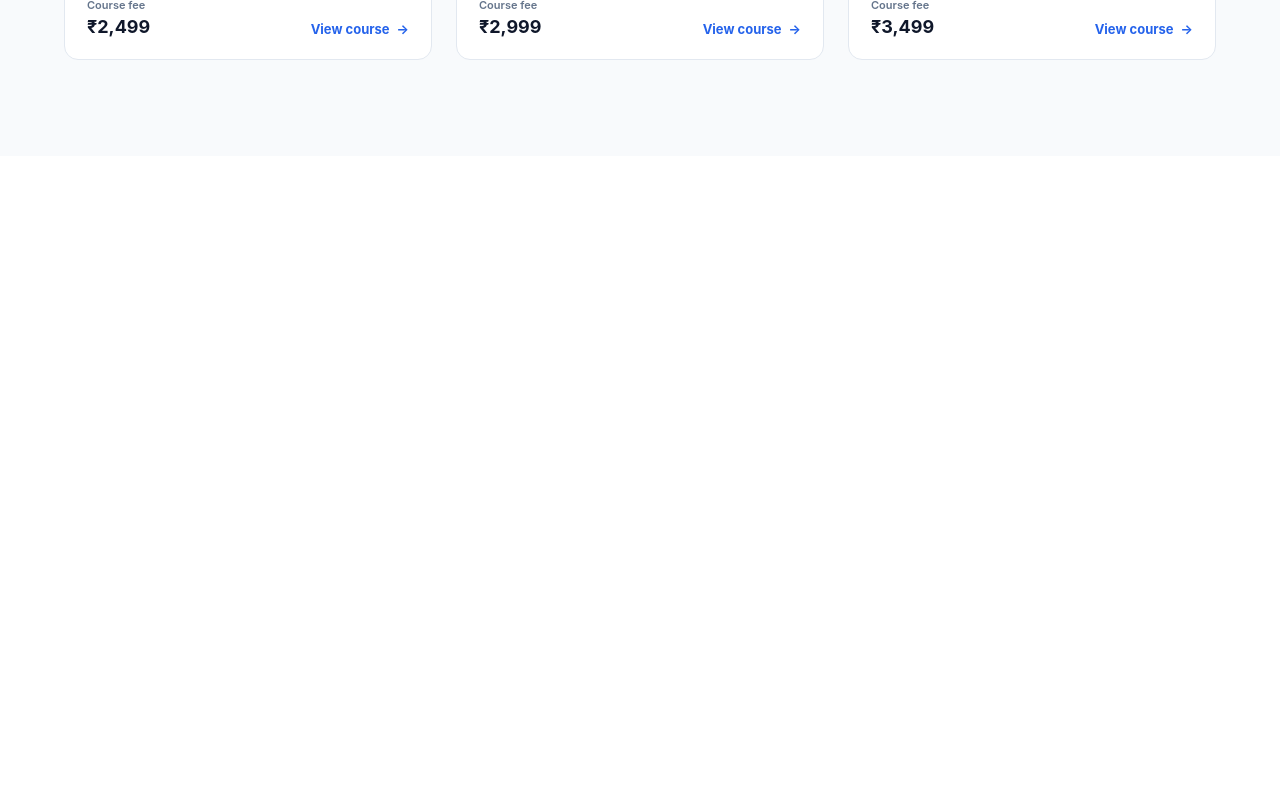
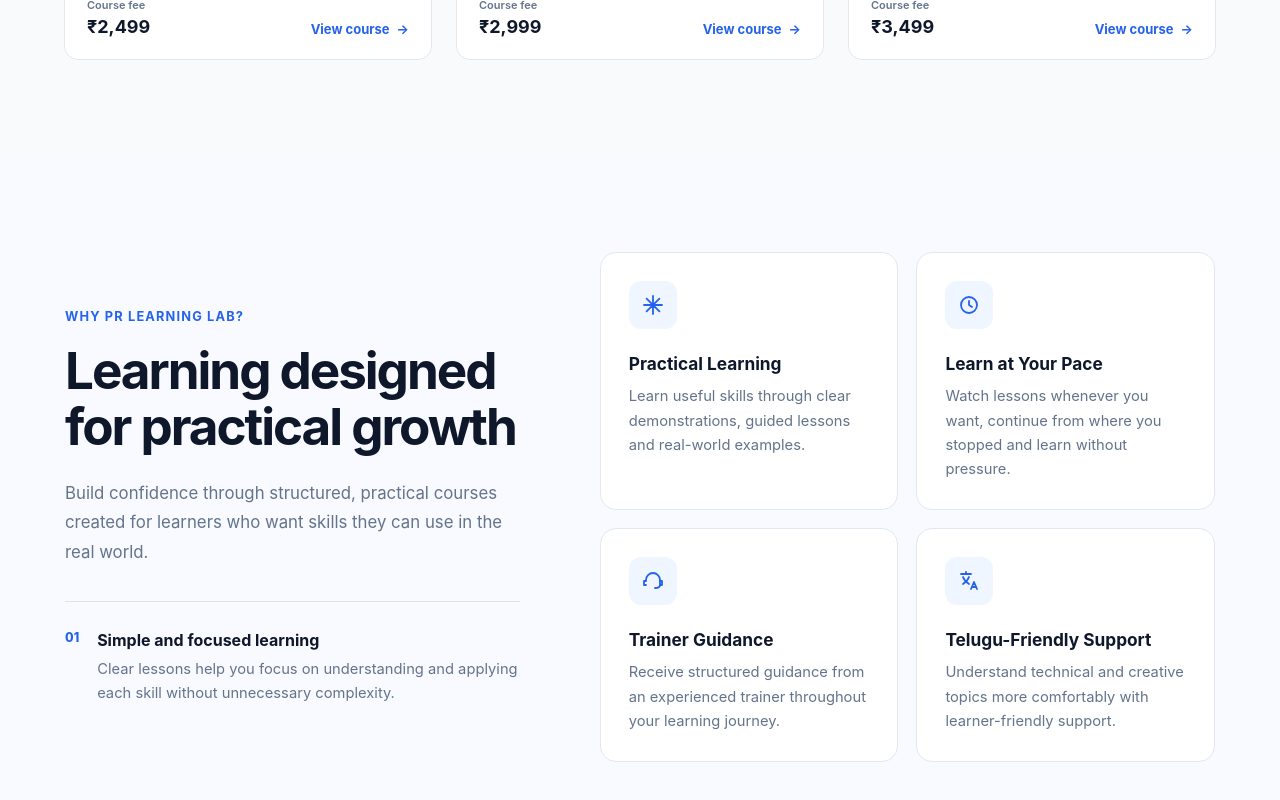
Before and after one commit to Hima-Varshitha/PR-Learning-Lab, a React (Vite) app in the folder client/: page / in a window 1280 px wide. Shown: the part 1433-2233 px from the top of the page. Before the commit the page ends 1589 px from the top, so only its background shows below. Built offline with nearby package versions, Linux system fonts and the light colour scheme.

Commit message:
Add learning benefits section

```diff
--- a/client/src/App.jsx
+++ b/client/src/App.jsx
@@ -1,6 +1,7 @@
 import Navbar from "./components/Navbar";
 import Hero from "./components/Hero";
 import FeaturedCourses from "./components/FeaturedCourses";
+import WhyChooseUs from "./components/WhyChooseUs";
 
 function App() {
   return (
@@ -10,6 +11,7 @@ function App() {
       <main>
         <Hero />
         <FeaturedCourses />
+        <WhyChooseUs />
       </main>
     </>
   );
--- /dev/null
+++ b/client/src/components/WhyChooseUs.css
@@ -0,0 +1,163 @@
+.why-section {
+  padding: 96px 24px;
+  background-color: #f8faff;
+}
+
+.why-container {
+  width: 100%;
+  max-width: 1150px;
+  margin: 0 auto;
+  display: grid;
+  grid-template-columns: 0.85fr 1.15fr;
+  gap: 80px;
+  align-items: center;
+}
+
+.why-label {
+  margin: 0 0 18px;
+  color: #2563eb;
+  font-size: 0.8rem;
+  font-weight: 700;
+  letter-spacing: 0.09em;
+}
+
+.why-introduction h2 {
+  max-width: 500px;
+  margin: 0;
+  color: #0f172a;
+  font-size: clamp(2rem, 4vw, 3.25rem);
+  font-weight: 750;
+  line-height: 1.1;
+  letter-spacing: -0.04em;
+}
+
+.why-description {
+  max-width: 520px;
+  margin: 24px 0 0;
+  color: #64748b;
+  font-size: 1.05rem;
+  line-height: 1.75;
+}
+
+.why-highlight {
+  margin-top: 34px;
+  padding-top: 28px;
+  border-top: 1px solid #dbe3f0;
+  display: flex;
+  gap: 18px;
+  align-items: flex-start;
+}
+
+.why-highlight-number {
+  flex-shrink: 0;
+  color: #2563eb;
+  font-size: 0.78rem;
+  font-weight: 800;
+}
+
+.why-highlight strong {
+  display: block;
+  margin-bottom: 7px;
+  color: #0f172a;
+  font-size: 1rem;
+}
+
+.why-highlight p {
+  margin: 0;
+  color: #64748b;
+  font-size: 0.92rem;
+  line-height: 1.65;
+}
+
+.benefits-grid {
+  display: grid;
+  grid-template-columns: repeat(2, minmax(0, 1fr));
+  gap: 18px;
+}
+
+.benefit-card {
+  min-height: 230px;
+  padding: 28px;
+  background-color: #ffffff;
+  border: 1px solid #e2e8f0;
+  border-radius: 16px;
+  transition:
+    transform 0.25s ease,
+    border-color 0.25s ease,
+    box-shadow 0.25s ease;
+}
+
+.benefit-card:hover {
+  transform: translateY(-4px);
+  border-color: #bfdbfe;
+  box-shadow: 0 18px 40px rgba(15, 23, 42, 0.08);
+}
+
+.benefit-icon-container {
+  width: 48px;
+  height: 48px;
+  margin-bottom: 24px;
+  display: grid;
+  place-items: center;
+  color: #2563eb;
+  background-color: #eff6ff;
+  border-radius: 12px;
+}
+
+.benefit-icon {
+  width: 24px;
+  height: 24px;
+}
+
+.benefit-card h3 {
+  margin: 0 0 10px;
+  color: #0f172a;
+  font-size: 1.08rem;
+  font-weight: 700;
+}
+
+.benefit-card p {
+  margin: 0;
+  color: #64748b;
+  font-size: 0.92rem;
+  line-height: 1.65;
+}
+
+@media (max-width: 900px) {
+  .why-container {
+    grid-template-columns: 1fr;
+    gap: 50px;
+  }
+
+  .why-introduction {
+    max-width: 650px;
+  }
+}
+
+@media (max-width: 600px) {
+  .why-section {
+    padding: 72px 16px;
+  }
+
+  .why-container {
+    gap: 38px;
+  }
+
+  .why-introduction h2 {
+    font-size: 2.1rem;
+  }
+
+  .why-description {
+    margin-top: 18px;
+    font-size: 1rem;
+  }
+
+  .benefits-grid {
+    grid-template-columns: 1fr;
+  }
+
+  .benefit-card {
+    min-height: auto;
+    padding: 24px;
+  }
+}
--- /dev/null
+++ b/client/src/components/WhyChooseUs.jsx
@@ -0,0 +1,121 @@
+import "./WhyChooseUs.css";
+
+const learningBenefits = [
+  {
+    id: 1,
+    icon: "practice",
+    title: "Practical Learning",
+    description:
+      "Learn useful skills through clear demonstrations, guided lessons and real-world examples.",
+  },
+  {
+    id: 2,
+    icon: "pace",
+    title: "Learn at Your Pace",
+    description:
+      "Watch lessons whenever you want, continue from where you stopped and learn without pressure.",
+  },
+  {
+    id: 3,
+    icon: "support",
+    title: "Trainer Guidance",
+    description:
+      "Receive structured guidance from an experienced trainer throughout your learning journey.",
+  },
+  {
+    id: 4,
+    icon: "language",
+    title: "Telugu-Friendly Support",
+    description:
+      "Understand technical and creative topics more comfortably with learner-friendly support.",
+  },
+];
+
+function BenefitIcon({ name }) {
+  const icons = {
+    practice: (
+      <path d="M12 3v18M3 12h18M5.6 5.6l12.8 12.8M18.4 5.6 5.6 18.4" />
+    ),
+    pace: (
+      <>
+        <circle cx="12" cy="12" r="8" />
+        <path d="M12 8v4l3 2" />
+      </>
+    ),
+    support: (
+      <>
+        <path d="M5 11a7 7 0 0 1 14 0v5" />
+        <path d="M5 16H3v-4h2M19 12h2v4h-2M19 16c0 2-2 3-5 3" />
+      </>
+    ),
+    language: (
+      <>
+        <path d="M4 5h10M9 3v2M6 8c1 3 3 5 6 7M12 8c-1 3-3 5-6 7" />
+        <path d="m14 20 3-7 3 7M15 18h4" />
+      </>
+    ),
+  };
+
+  return (
+    <svg
+      aria-hidden="true"
+      className="benefit-icon"
+      viewBox="0 0 24 24"
+      fill="none"
+      stroke="currentColor"
+      strokeWidth="1.8"
+      strokeLinecap="round"
+      strokeLinejoin="round"
+    >
+      {icons[name]}
+    </svg>
+  );
+}
+
+function WhyChooseUs() {
+  return (
+    <section className="why-section" aria-labelledby="why-heading">
+      <div className="why-container">
+        <div className="why-introduction">
+          <p className="why-label">WHY PR LEARNING LAB?</p>
+
+          <h2 id="why-heading">
+            Learning designed for practical growth
+          </h2>
+
+          <p className="why-description">
+            Build confidence through structured, practical courses created
+            for learners who want skills they can use in the real world.
+          </p>
+
+          <div className="why-highlight">
+            <span className="why-highlight-number">01</span>
+
+            <div>
+              <strong>Simple and focused learning</strong>
+              <p>
+                Clear lessons help you focus on understanding and applying
+                each skill without unnecessary complexity.
+              </p>
+            </div>
+          </div>
+        </div>
+
+        <div className="benefits-grid">
+          {learningBenefits.map((benefit) => (
+            <article className="benefit-card" key={benefit.id}>
+              <div className="benefit-icon-container">
+                <BenefitIcon name={benefit.icon} />
+              </div>
+
+              <h3>{benefit.title}</h3>
+              <p>{benefit.description}</p>
+            </article>
+          ))}
+        </div>
+      </div>
+    </section>
+  );
+}
+
+export default WhyChooseUs;
```
